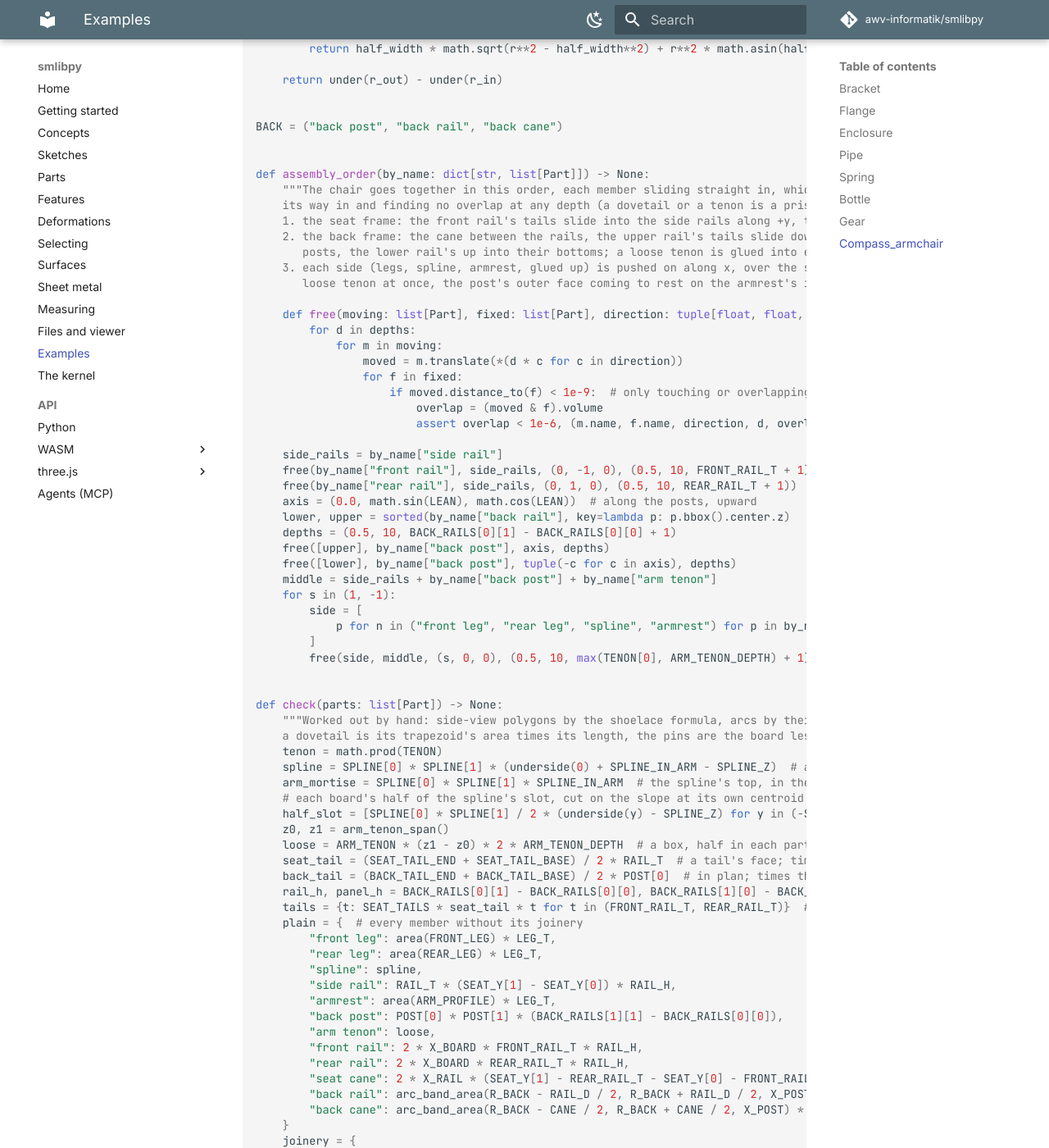
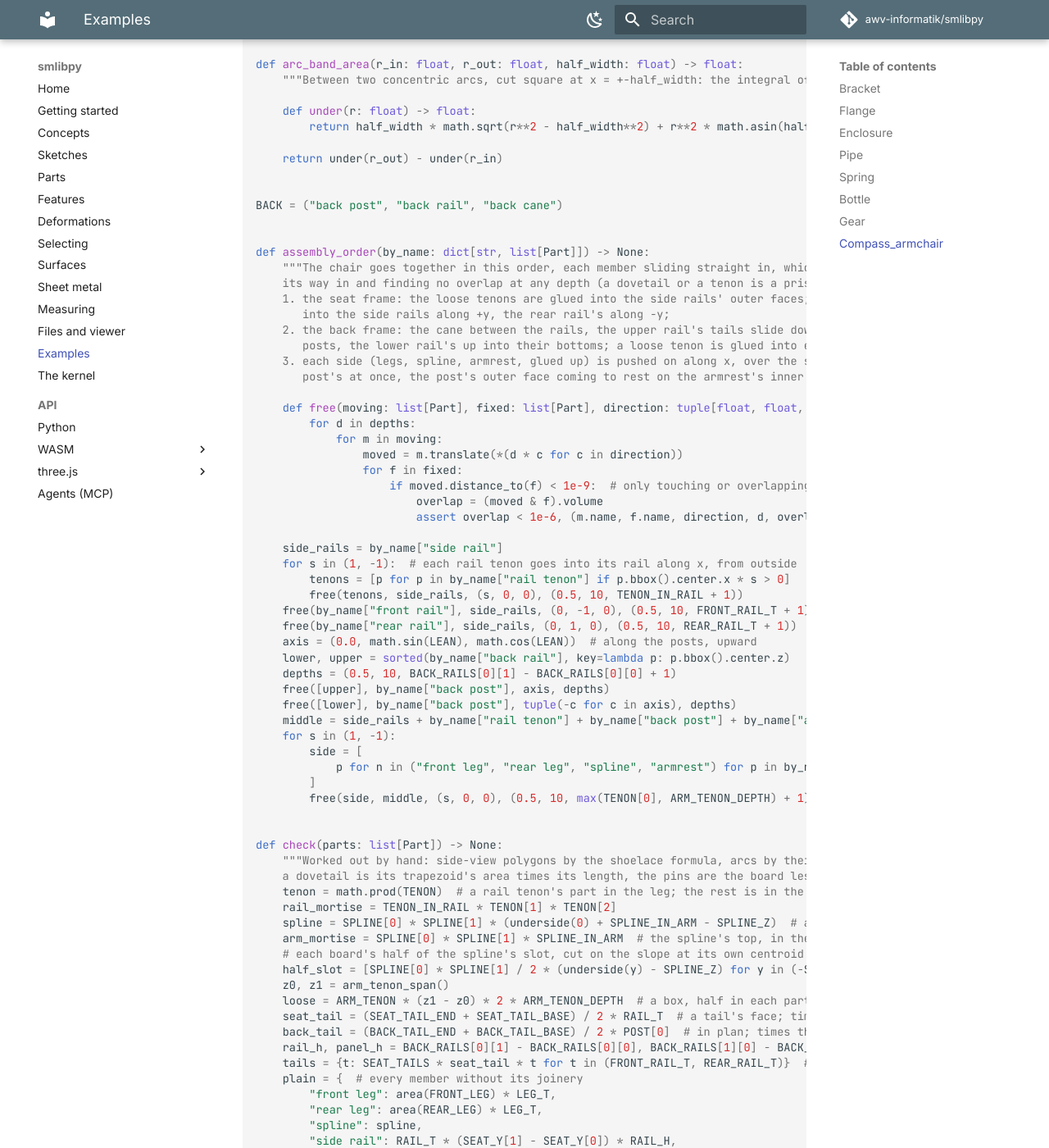
Before and after one commit to abernier/smlibpy, an MkDocs documentation site: the page built from docs/examples.md, in a window 1280 px wide and 1400 px high, scrolled down 12628 px. Shown: the whole window at 82% size. Built offline with MkDocs 1.6.1 and Material for MkDocs 9.7.7, drawn with Linux system fonts in a browser that asks for light colours; comment, search, counter and statistics services are not loaded; some of the changed text lies outside the part shown.

Commit message:
Examples: the compass armchair's side rails take loose tenons into the legs, so that they are cut from 25 mm stock
The stub tenons stood 20 mm proud of the side rail's outer face, which put a 25 mm rail in 45 mm finished stock.
Each is now a loose tenon of its own (10 thick, 40 high, 15 into the rail and 20 into the board), four of them,
glued into the rail first; the side then goes on along x over them and the post's tenon. check() and
assembly_order() count them.

```diff
--- a/docs/examples.md
+++ b/docs/examples.md
@@ -227,7 +227,8 @@ ARM_TOP, ARM_FRONT = 645.0, -235.0  # the armrest, a blade on edge: its level to
 ARM_HEIGHT = ((-235.0, 60.0), (280.0, 95.0))  # (y, height) at the nose and at the back: the underside slopes
 SEAT_TOP, RAIL_H, RAIL_T, CANE = 437.0, 60.0, 25.0, 8.0  # the seat frame: top, rail height and thickness; cane
 SEAT_Y, FRONT_RAIL_T, REAR_RAIL_T = (-229.0, 240.0), 30.0, 40.0  # the side rails, nose to back; the cross rails
-TENON, LEG_TENON_Y = (20.0, 10.0, 40.0), (-55.0, 55.0)  # the side rails' stub tenons: depth, thickness, height; y
+TENON, LEG_TENON_Y = (20.0, 10.0, 40.0), (-55.0, 55.0)  # a side rail's loose tenon: into the leg, thick, high; y
+TENON_IN_RAIL = 15.0  # and into the rail, which keeps 10 mm of its 25 behind the mortise
 BACK_TILT, POST = 15.0, (30.0, 40.0)  # the back leans 15 degrees; a post: across, deep
 POST_Y_AT_ARM = 260.0  # the posts' axis at the armrest's top
 BOW = 10.0  # the back's arc bows this much between the posts; its rails are that much less deep than the posts
@@ -393,16 +394,18 @@ def model() -> list[Part]:
         front, rear = side_prism(FRONT_LEG, X_BOARD, LEG_T), side_prism(REAR_LEG, X_BOARD, LEG_T)
         spline = Box(*SPLINE, underside(0) + SPLINE_IN_ARM - SPLINE_Z, align=(Align.CENTER, Align.CENTER, Align.MIN))
         spline = spline.translate(x_mid, 0, SPLINE_Z)  # through the seam and on into the armrest
+        # the side rail's loose tenons, across its outer face and the board's inner face
+        size = (TENON_IN_RAIL + TENON[0], TENON[1], TENON[2])
         tenons = [
-            Box(*TENON, align=(Align.MIN, Align.CENTER, Align.CENTER)).translate(X_BOARD, y, z_tenon)
+            Box(*size, align=(Align.MIN, Align.CENTER, Align.CENTER)).translate(X_BOARD - TENON_IN_RAIL, y, z_tenon)
             for y in LEG_TENON_Y
         ]
-        front -= [spline, tenons[0]]  # its half of the spline's slot, and the side rail's tenon
+        front -= [spline, tenons[0]]  # its half of the spline's slot, and the side rail's tenon's mortise
         rear -= [spline, tenons[1]]
         rail = Box(RAIL_T, SEAT_Y[1] - SEAT_Y[0], RAIL_H, align=(Align.MAX, Align.MIN, Align.MAX)).translate(
             X_BOARD, SEAT_Y[0], SEAT_TOP
         )
-        rail = rail + tenons - [front_tails, rear_tails]  # its pins: what the cross rails' tails leave of its ends
+        rail = rail - tenons - [front_tails, rear_tails]  # the tenons' mortises; its pins, what the tails leave
         loose = tilt(arm_tenon())
         arm = side_prism(ARM_PROFILE, X_BOARD, LEG_T) - [spline, loose]  # the spline's and the tenon's mortises
         named = [
@@ -410,6 +413,8 @@ def model() -> list[Part]:
             (rear, "rear leg"),
             (spline, "spline"),
             (rail, "side rail"),
+            (tenons[0], "rail tenon"),
+            (tenons[1], "rail tenon"),
             (arm, "armrest"),
             (tilt(back_post()), "back post"),
             (loose, "arm tenon"),
@@ -468,11 +473,12 @@ BACK = ("back post", "back rail", "back cane")
 def assembly_order(by_name: dict[str, list[Part]]) -> None:
     """The chair goes together in this order, each member sliding straight in, which is tested by moving it along
     its way in and finding no overlap at any depth (a dovetail or a tenon is a prism along that way):
-    1. the seat frame: the front rail's tails slide into the side rails along +y, the rear rail's along -y;
+    1. the seat frame: the loose tenons are glued into the side rails' outer faces; the front rail's tails slide
+       into the side rails along +y, the rear rail's along -y;
     2. the back frame: the cane between the rails, the upper rail's tails slide down into the posts' tops along the
        posts, the lower rail's up into their bottoms; a loose tenon is glued into each post's outer face;
-    3. each side (legs, spline, armrest, glued up) is pushed on along x, over the side rails' stub tenons and the
-       loose tenon at once, the post's outer face coming to rest on the armrest's inner face."""
+    3. each side (legs, spline, armrest, glued up) is pushed on along x, over the side rail's loose tenons and the
+       post's at once, the post's outer face coming to rest on the armrest's inner face."""
 
     def free(moving: list[Part], fixed: list[Part], direction: tuple[float, float, float], depths) -> None:
         for d in depths:
@@ -484,6 +490,9 @@ def assembly_order(by_name: dict[str, list[Part]]) -> None:
                         assert overlap < 1e-6, (m.name, f.name, direction, d, overlap)
 
     side_rails = by_name["side rail"]
+    for s in (1, -1):  # each rail tenon goes into its rail along x, from outside
+        tenons = [p for p in by_name["rail tenon"] if p.bbox().center.x * s > 0]
+        free(tenons, side_rails, (s, 0, 0), (0.5, 10, TENON_IN_RAIL + 1))
     free(by_name["front rail"], side_rails, (0, -1, 0), (0.5, 10, FRONT_RAIL_T + 1))
     free(by_name["rear rail"], side_rails, (0, 1, 0), (0.5, 10, REAR_RAIL_T + 1))
     axis = (0.0, math.sin(LEAN), math.cos(LEAN))  # along the posts, upward
@@ -491,7 +500,7 @@ def assembly_order(by_name: dict[str, list[Part]]) -> None:
     depths = (0.5, 10, BACK_RAILS[0][1] - BACK_RAILS[0][0] + 1)
     free([upper], by_name["back post"], axis, depths)
     free([lower], by_name["back post"], tuple(-c for c in axis), depths)
-    middle = side_rails + by_name["back post"] + by_name["arm tenon"]
+    middle = side_rails + by_name["rail tenon"] + by_name["back post"] + by_name["arm tenon"]
     for s in (1, -1):
         side = [
             p for n in ("front leg", "rear leg", "spline", "armrest") for p in by_name[n] if p.bbox().center.x * s > 0
@@ -502,7 +511,8 @@ def assembly_order(by_name: dict[str, list[Part]]) -> None:
 def check(parts: list[Part]) -> None:
     """Worked out by hand: side-view polygons by the shoelace formula, arcs by their integral, prisms by Cavalieri;
     a dovetail is its trapezoid's area times its length, the pins are the board less the tails."""
-    tenon = math.prod(TENON)
+    tenon = math.prod(TENON)  # a rail tenon's part in the leg; the rest is in the rail
+    rail_mortise = TENON_IN_RAIL * TENON[1] * TENON[2]
     spline = SPLINE[0] * SPLINE[1] * (underside(0) + SPLINE_IN_ARM - SPLINE_Z)  # a box
     arm_mortise = SPLINE[0] * SPLINE[1] * SPLINE_IN_ARM  # the spline's top, in the armrest above its slope
     # each board's half of the spline's slot, cut on the slope at its own centroid
@@ -518,6 +528,7 @@ def check(parts: list[Part]) -> None:
         "rear leg": area(REAR_LEG) * LEG_T,
         "spline": spline,
         "side rail": RAIL_T * (SEAT_Y[1] - SEAT_Y[0]) * RAIL_H,
+        "rail tenon": tenon + rail_mortise,
         "armrest": area(ARM_PROFILE) * LEG_T,
         "back post": POST[0] * POST[1] * (BACK_RAILS[1][1] - BACK_RAILS[0][0]),
         "arm tenon": loose,
@@ -530,7 +541,7 @@ def check(parts: list[Part]) -> None:
     joinery = {
         "front leg": -half_slot[0] - tenon,
         "rear leg": -half_slot[1] - tenon,
-        "side rail": 2 * tenon - sum(tails.values()),
+        "side rail": -2 * rail_mortise - sum(tails.values()),
         "armrest": -arm_mortise - loose / 2,
         "back post": -2 * back_tail * rail_h - loose / 2,
         "front rail": -2 * (RAIL_T * FRONT_RAIL_T * RAIL_H - tails[FRONT_RAIL_T]),  # the sockets at both ends
@@ -544,7 +555,7 @@ def check(parts: list[Part]) -> None:
         wants.append(want)
     # Fused one at a time, in an order the kernel's Boolean takes: each post with its loose tenons, then its
     # armrest, then the rest of its side. (Post and armrest first, then the tenon, gives a wrong volume.)
-    order = ("back post", "arm tenon", "armrest", "spline", "front leg", "rear leg", "side rail")
+    order = ("back post", "arm tenon", "armrest", "spline", "front leg", "rear leg", "rail tenon", "side rail")
     sides = [[p for p in parts if p.name in order and (p.bbox().center.x > 0) == right] for right in (True, False)]
     whole = None
     for part in [p for side in sides for p in sorted(side, key=lambda p: order.index(p.name))] + [
@@ -567,6 +578,8 @@ def check(parts: list[Part]) -> None:
         ("back post", "back rail"),
         ("back cane", "back rail"),
         ("side rail", "front leg"),
+        ("rail tenon", "front leg"),
+        ("rail tenon", "side rail"),
         ("side rail", "front rail"),
         ("side rail", "rear rail"),
         ("seat cane", "front rail"),
@@ -590,7 +603,7 @@ def check(parts: list[Part]) -> None:
     # The loose tenon stays clear of the lower rail's dovetail, which runs through the post's whole width.
     clearance = z0 - BACK_RAILS[0][1]
     assert clearance > 5, clearance
-    # The side rails' stub tenons stay clear of the dovetailed corners.
+    # The side rails' loose tenons stay clear of the dovetailed corners.
     assert (
         LEG_TENON_Y[0] - TENON[1] / 2 > SEAT_Y[0] + FRONT_RAIL_T
         and LEG_TENON_Y[1] + TENON[1] / 2 < SEAT_Y[1] - REAR_RAIL_T
```
Also changed, not shown: other parts of docs/examples.md (+1 -1 lines), 1 other file.
